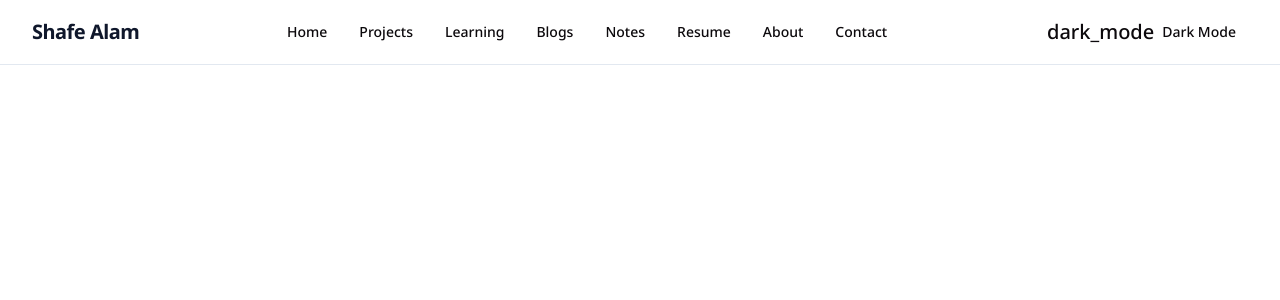
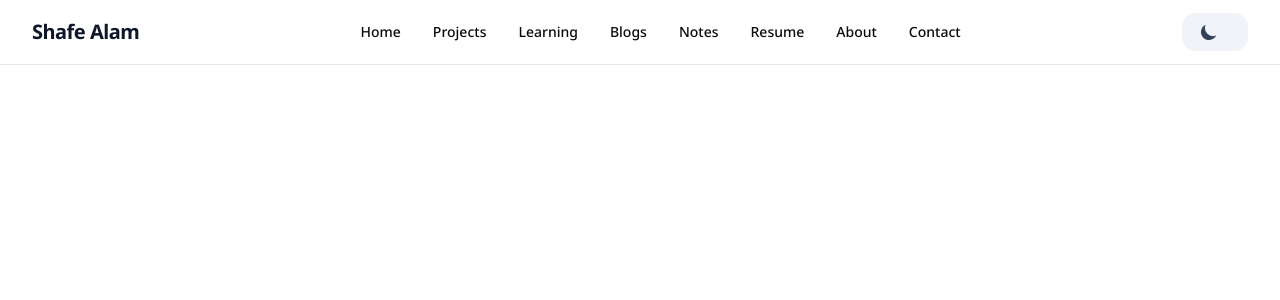
Before and after one commit to techtinkererfullstack/portfolio-website-nextjs, a Next.js app: page / in a window 1280 px wide. Shown: the top 300 px of the page. Built offline with nearby package versions, Linux system fonts and the light colour scheme.

Commit message:
navbar & mobile menu done with light and dark toggle button

```diff
--- a/app/layout.tsx
+++ b/app/layout.tsx
@@ -30,8 +30,10 @@ export default function RootLayout({
       )}
     >
       <body>
-        <NavbarGlass />
-        <ThemeProvider>{children}</ThemeProvider>
+        <ThemeProvider>
+          <NavbarGlass />
+          {children}
+        </ThemeProvider>
       </body>
     </html>
   )
--- a/components/navbar-glass.tsx
+++ b/components/navbar-glass.tsx
@@ -4,17 +4,16 @@ import Link from "next/link"
 import { useEffect, useState } from "react"
 import { usePathname } from "next/navigation" // 1. Import hook
 import { motion } from "framer-motion"
-import { useTheme } from "next-themes"
+import ThemeToggle from "./themeToggle"
 
 export default function NavbarGlass() {
   const [isOpen, setIsOpen] = useState(false)
   const pathname = usePathname() // 2. Get current URL path
-  const { setTheme, resolvedTheme } = useTheme()
+
   const [mounted, setMounted] = useState(false)
   useEffect(() => setMounted(true), [])
-  const toggleTheme = () => {
-    setTheme(resolvedTheme === "dark" ? "light" : "dark")
-  }
+
+  if (!mounted) return <div className="h-10 w-28 p-2" /> // Placeholder
 
   const navLinks = [
     { name: "Home", href: "/home" },
@@ -87,27 +86,7 @@ export default function NavbarGlass() {
             </nav>
 
             <div className="flex items-center gap-3">
-              <button
-                onClick={toggleTheme}
-                className="flex items-center gap-2 rounded-lg px-3 py-2 text-sm font-medium transition-all hover:bg-primary/10 dark:hover:bg-white/10"
-              >
-                {mounted ? (
-                  <>
-                    {/* Dynamic Icon */}
-                    <span className="material-symbols-outlined text-[20px]">
-                      {resolvedTheme === "dark" ? "light_mode" : "dark_mode"}
-                    </span>
-
-                    {/* Dynamic Text - This is what you were missing! */}
-                    <span className="hidden sm:inline">
-                      {resolvedTheme === "dark" ? "Light Mode" : "Dark Mode"}
-                    </span>
-                  </>
-                ) : (
-                  <div className="h-5 w-20 animate-pulse rounded bg-slate-200 dark:bg-white/5" />
-                )}
-              </button>
-
+              <ThemeToggle />
               <button
                 className="p-2 transition-colors hover:text-primary md:hidden dark:hover:text-emerald-400"
                 onClick={() => setIsOpen(true)}
--- /dev/null
+++ b/components/themeToggle.tsx
@@ -0,0 +1,37 @@
+"use client"
+
+import { useTheme } from "next-themes"
+import { useEffect, useState } from "react"
+import { HiMoon, HiSun } from "react-icons/hi"
+
+export default function ThemeToggle() {
+  const { setTheme, resolvedTheme } = useTheme()
+  const [mounted, setMounted] = useState(false)
+
+  // 1. Critical: Wait for mount to avoid hydration mismatch
+  useEffect(() => setMounted(true), [])
+
+  if (!mounted) return <div className="h-10 w-32" /> // Prevents layout jump
+
+  // 2. Logic to determine what the button SHOULD do
+  const isDark = resolvedTheme === "dark"
+
+  return (
+    <button
+      onClick={() => setTheme(isDark ? "light" : "dark")} // This MUST match your hotkey logic
+      className="flex items-center gap-3 rounded-xl border border-transparent bg-slate-200/50 px-4 py-2 transition-all hover:border-primary/30 hover:bg-primary/20 dark:bg-white/5"
+    >
+      {isDark ? (
+        <>
+          <HiSun className="text-xl text-yellow-400" />
+          <span className="text-sm font-bold text-white"></span>
+        </>
+      ) : (
+        <>
+          <HiMoon className="text-xl text-slate-700" />
+          <span className="text-sm font-bold text-slate-900"></span>
+        </>
+      )}
+    </button>
+  )
+}
--- a/package.json
+++ b/package.json
@@ -22,7 +22,7 @@
     "radix-ui": "^1.4.3",
     "react": "^19.2.4",
     "react-dom": "^19.2.4",
-    "react-icon": "^1.0.0",
+    "react-icons": "^5.6.0",
     "shadcn": "^4.0.8",
     "tailwind-merge": "^3.5.0",
     "tw-animate-css": "^1.4.0"
```
Also changed, not shown: 1 other file (tests, documents, lock files or other folders).
